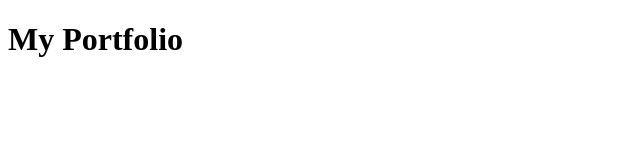
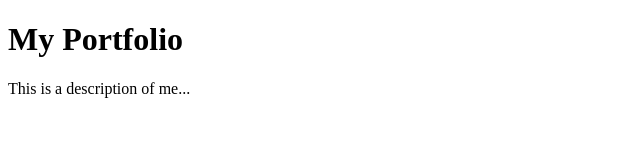
Before and after one commit to ReeceAdamsDev/portfolio, a plain HTML site: page index.html in a window 1280 px wide. Shown: the whole page, without its empty margins (0-640 px from the left). Drawn offline with Linux system fonts and the light colour scheme.

Commit message:
Updated index

```diff
--- a/index.html
+++ b/index.html
@@ -8,5 +8,6 @@
 </head>
 <body>
     <h1>My Portfolio</h1>
+    <p>This is a description of me...</p>
 </body>
 </html>
```
